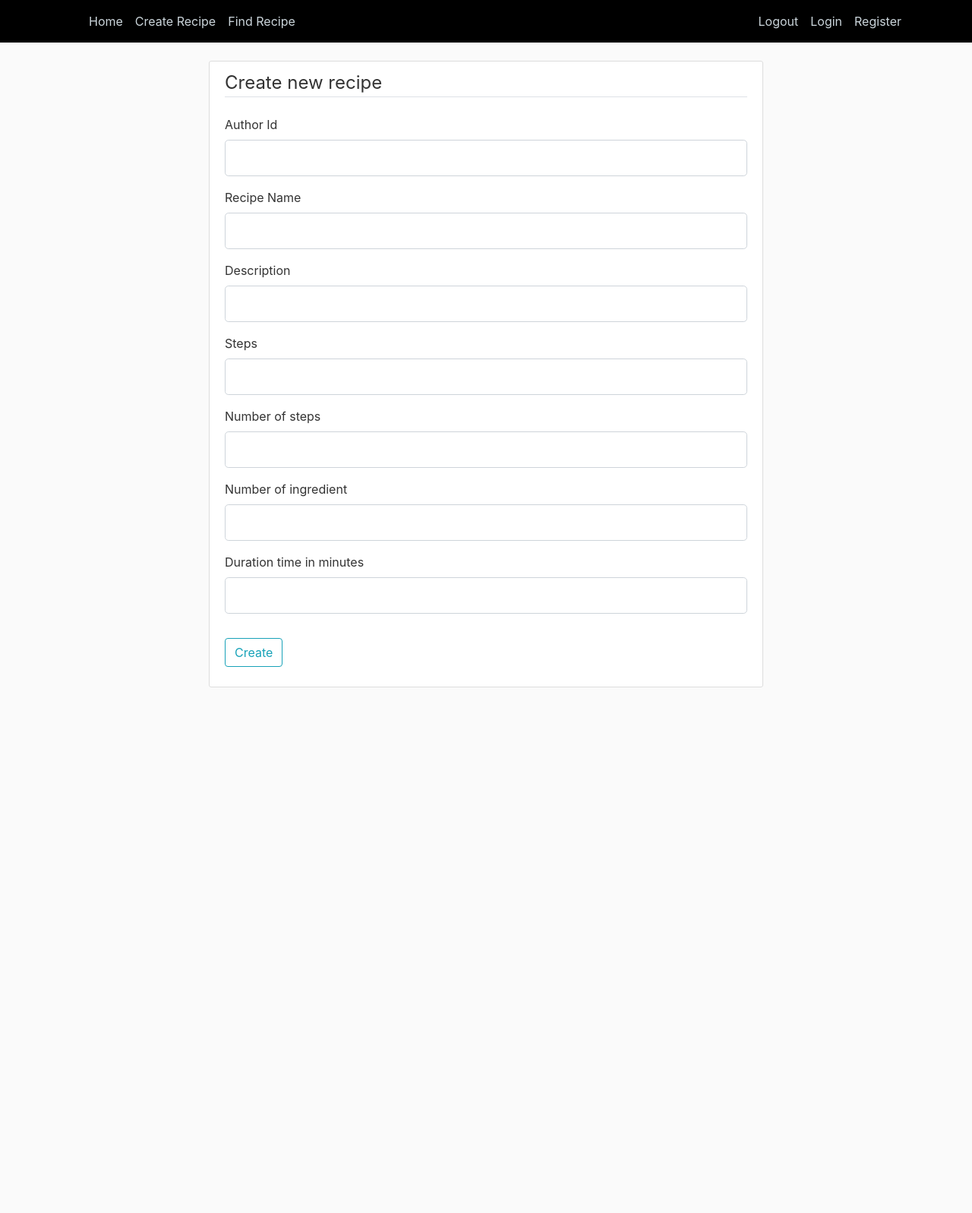
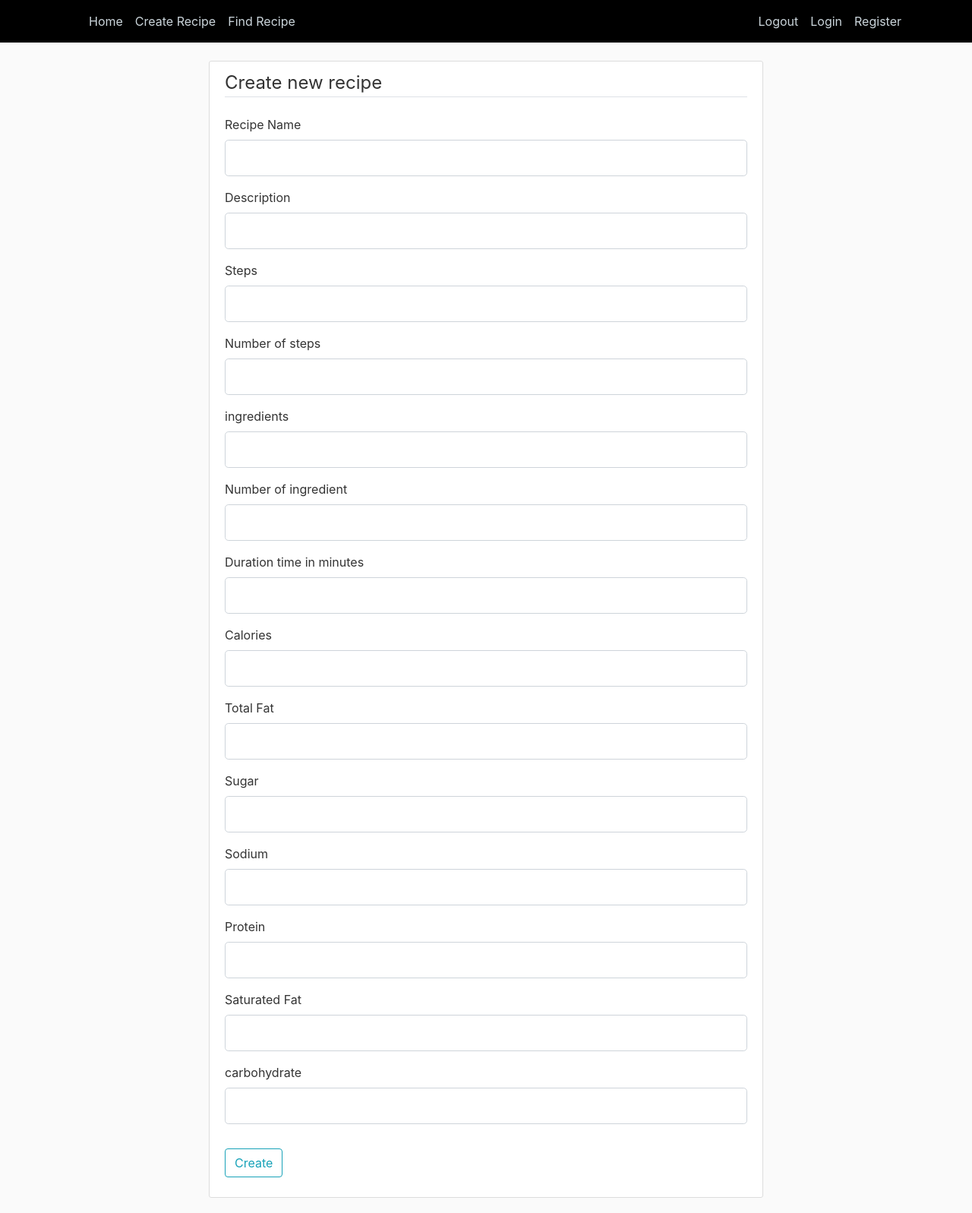
Before and after one commit to bartawil/Cooking-Made-Social, a Flask app: page /create_recipe in a window 1280 px wide. Shown: the whole page at 76% size. Before the commit the page ends 905 px from the top, so only its background shows below. Run offline with Flask 2, Linux system fonts and the light colour scheme; the visitor is signed in with stand-in values (Sample User, id 1); some libraries are stand-ins or nearby versions.

Commit message:
create recipe - update nutrition and ingredients db

```diff
--- a/application/moduls/upload/forms.py
+++ b/application/moduls/upload/forms.py
@@ -1,14 +1,21 @@
 from flask_wtf import FlaskForm
-from wtforms import StringField, PasswordField, SubmitField, BooleanField, IntegerField
+from wtforms import StringField, PasswordField, SubmitField, BooleanField, IntegerField, FloatField
 from wtforms.validators import DataRequired, Length, Email, EqualTo
 
 
 class CreateRecipeForm(FlaskForm):
-    contributer = IntegerField('Author Id', validators=[DataRequired()])
     name = StringField('Recipe Name', validators=[DataRequired(), Length(min=0, max=255)])
     descriptor = StringField('Description')
     steps = StringField('Steps', validators=[DataRequired(), Length(min=0, max=255)])
     n_steps = IntegerField('Number of steps')
+    ingredients = StringField('ingredients', validators=[DataRequired(), Length(min=0, max=255)])
     n_ingredient = IntegerField('Number of ingredient')
     minutes = IntegerField('Duration time in minutes')
+    calories = FloatField('Calories')
+    total_fat = FloatField('Total Fat')
+    sugar = FloatField('Sugar')
+    sodium = FloatField('Sodium')
+    protein = FloatField('Protein')
+    saturated_fat = FloatField('Saturated Fat')
+    carbohydrate = FloatField('carbohydrate')
     submit = SubmitField('Create')
--- a/application/moduls/upload/routs.py
+++ b/application/moduls/upload/routs.py
@@ -1,37 +1,10 @@
 import flask
 from flask import Blueprint, render_template, session, url_for, flash, redirect
 
-from application import workshop_cursor, workshop_db
-from application.moduls.upload.forms import CreateRecipeForm
+from application.moduls.upload import upload_recipe
+from application.moduls.upload.forms import *
 
 upload = Blueprint('upload', __name__)
-
-
-def upload_recipe(value):
-    # create id for new posts
-    workshop_cursor.execute("SELECT MAX(post_id) FROM post")
-    output = workshop_cursor.fetchall()
-    post_id = (output[0])[0] + 1
-
-    # values from form
-    contributer = value["contributer"]
-    name = value['name']
-    descriptor = value['descriptor']
-    n_steps = value['n_steps']
-    steps = value['steps']
-    n_ingredient = value['n_ingredient']
-    minutes = value['minutes']
-    # print(contributer, name, descriptor, steps, n_ingredient, minutes)
-
-    # update posts scheme
-    q = "INSERT INTO post (recipe_name, post_id) VALUES (%s, %s)"
-    workshop_cursor.execute(q, (name, post_id))
-
-    # update recipe scheme
-    q = "INSERT INTO recipe (name_id, recipe_id, minutes, contributer_id, n_steps, steps, " \
-        "descriptor, n_ingredient, post_id) VALUES (%s, %s, %s, %s, %s, %s, %s, %s, %s)"
-    workshop_cursor.execute(q, (name, post_id, minutes, contributer, n_steps, steps, descriptor, n_ingredient, post_id))
-    workshop_db.commit()
 
 
 @upload.route("/create_recipe", methods=['GET', 'POST'])
@@ -41,7 +14,7 @@ def create_recipe():
     else:
         form = CreateRecipeForm()
         if form.validate_on_submit():
-            flash(f'Recipe "{form.name.data}" Upload successfully!', 'success')
+            flash(f'Recipe "{form.name.data}" ', 'success')
             upload_recipe(form.data)
             return redirect(url_for('main.home'))
         return render_template('create_recipe.html', title='Create Recipe', form=form)
--- a/application/templates/create_recipe.html
+++ b/application/templates/create_recipe.html
@@ -5,19 +5,6 @@
         {{ form.hidden_tag() }}
         <fieldset class="form-group">
             <legend class="border-bottom mb-4">Create new recipe</legend>
-                <div class="form-group">
-                    {{ form.contributer.label(class="form-control-label") }}
-                    {% if form.contributer.errors %}
-                        {{ form.contributer(class="form-control form-control-lg is-invalid") }}
-                        <div class="invalid-feedback">
-                            {% for error in form.contributer.errors %}
-                                <span>{{ error }}</span>
-                            {% endfor %}
-                        </div>
-                    {% else %}
-                        {{ form.contributer(class="form-control form-control-lg") }}
-                    {% endif %}
-                </div>
             <div class="form-group">
                 {{ form.name.label(class="form-control-label") }}
                 {% if form.name.errors %}
@@ -71,6 +58,19 @@
                 {% endif %}
             </div>
             <div class="form-group">
+                {{ form.ingredients.label(class="form-control-label") }}
+                {% if form.ingredients.errors %}
+                {{ form.ingredients(class="form-control form-control-lg is-invalid") }}
+                <div class="invalid-feedback">
+                    {% for error in form.ingredients.errors %}
+                    <span>{{ error }}</span>
+                    {% endfor %}
+                </div>
+                {% else %}
+                {{ form.ingredients(class="form-control form-control-lg") }}
+                {% endif %}
+            </div>
+            <div class="form-group">
                 {{ form.n_ingredient.label(class="form-control-label") }}
                 {% if form.n_ingredient.errors %}
                 {{ form.n_ingredient(class="form-control form-control-lg is-invalid") }}
@@ -96,6 +96,97 @@
                 {{ form.minutes(class="form-control form-control-lg") }}
                 {% endif %}
             </div>
+            <div class="form-group">
+                {{ form.calories.label(class="form-control-label") }}
+                {% if form.calories.errors %}
+                {{ form.calories(class="form-control form-control-lg is-invalid") }}
+                <div class="invalid-feedback">
+                    {% for error in form.calories.errors %}
+                    <span>{{ error }}</span>
+                    {% endfor %}
+                </div>
+                {% else %}
+                {{ form.calories(class="form-control form-control-lg") }}
+                {% endif %}
+            </div>
+            <div class="form-group">
+                {{ form.total_fat.label(class="form-control-label") }}
+                {% if form.total_fat.errors %}
+                {{ form.total_fat(class="form-control form-control-lg is-invalid") }}
+                <div class="invalid-feedback">
+                    {% for error in form.total_fat.errors %}
+                    <span>{{ error }}</span>
+                    {% endfor %}
+                </div>
+                {% else %}
+                {{ form.total_fat(class="form-control form-control-lg") }}
+                {% endif %}
+            </div>
+            <div class="form-group">
+                {{ form.sugar.label(class="form-control-label") }}
+                {% if form.sugar.errors %}
+                {{ form.sugar(class="form-control form-control-lg is-invalid") }}
+                <div class="invalid-feedback">
+                    {% for error in form.sugar.errors %}
+                    <span>{{ error }}</span>
+                    {% endfor %}
+                </div>
+                {% else %}
+                {{ form.sugar(class="form-control form-control-lg") }}
+                {% endif %}
+            </div>
+            <div class="form-group">
+                {{ form.sodium.label(class="form-control-label") }}
+                {% if form.sodium.errors %}
+                {{ form.sodium(class="form-control form-control-lg is-invalid") }}
+                <div class="invalid-feedback">
+                    {% for error in form.sodium.errors %}
+                    <span>{{ error }}</span>
+                    {% endfor %}
+                </div>
+                {% else %}
+                {{ form.sodium(class="form-control form-control-lg") }}
+                {% endif %}
+            </div>
+            <div class="form-group">
+                {{ form.protein.label(class="form-control-label") }}
+                {% if form.protein.errors %}
+                {{ form.protein(class="form-control form-control-lg is-invalid") }}
+                <div class="invalid-feedback">
+                    {% for error in form.protein.errors %}
+                    <span>{{ error }}</span>
+                    {% endfor %}
+                </div>
+                {% else %}
+                {{ form.protein(class="form-control form-control-lg") }}
+                {% endif %}
+            </div>
+            <div class="form-group">
+                {{ form.saturated_fat.label(class="form-control-label") }}
+                {% if form.saturated_fat.errors %}
+                {{ form.saturated_fat(class="form-control form-control-lg is-invalid") }}
+                <div class="invalid-feedback">
+                    {% for error in form.saturated_fat.errors %}
+                    <span>{{ error }}</span>
+                    {% endfor %}
+                </div>
+                {% else %}
+                {{ form.saturated_fat(class="form-control form-control-lg") }}
+                {% endif %}
+            </div>
+            <div class="form-group">
+                {{ form.carbohydrate.label(class="form-control-label") }}
+                {% if form.carbohydrate.errors %}
+                {{ form.carbohydrate(class="form-control form-control-lg is-invalid") }}
+                <div class="invalid-feedback">
+                    {% for error in form.carbohydrate.errors %}
+                    <span>{{ error }}</span>
+                    {% endfor %}
+                </div>
+                {% else %}
+                {{ form.carbohydrate(class="form-control form-control-lg") }}
+                {% endif %}
+            </div>
         </fieldset>
         <div class="form-group">
             {{ form.submit(class="btn btn-outline-info") }}
```
Also changed, not shown: application/Classes.py (+45 -23 lines), application/moduls/upload/__init__.py (+41 -0 lines). Lines whose indentation alone changed are shown as unchanged.
